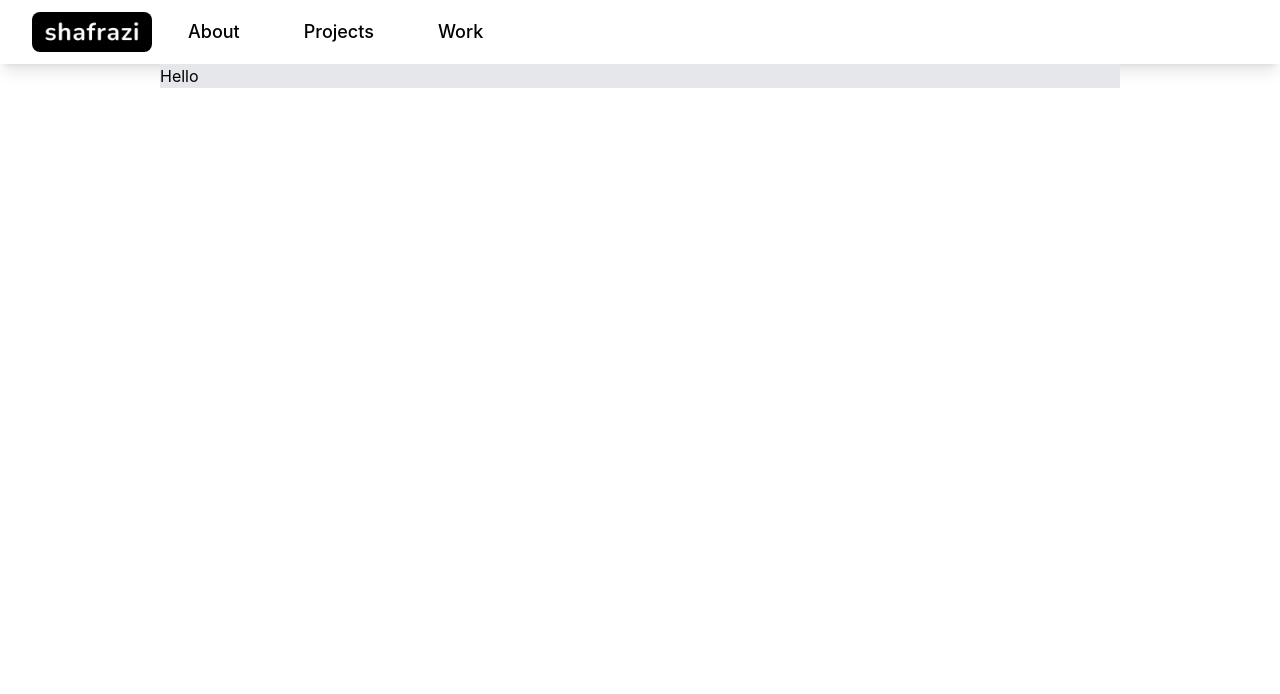
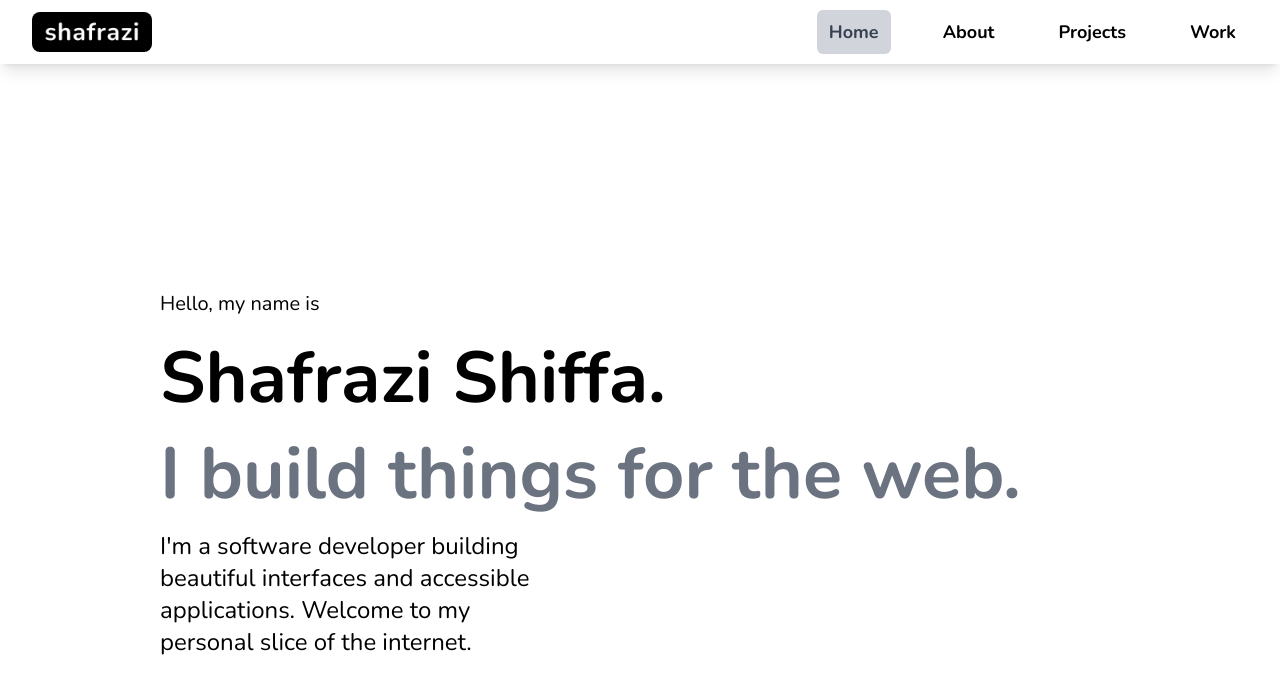
Before and after one commit to shafrazi/portfolio, a Next.js app: page / in a window 1280 px wide. Shown: the top 694 px of the page. Built offline with nearby package versions, Linux system fonts and the light colour scheme.

Commit message:
install nunito font

```diff
--- a/components/container.js
+++ b/components/container.js
@@ -1,7 +1,7 @@
 export default function Container({ children }) {
   return (
     <div className="flex w-full justify-center">
-      <div className="flex w-9/12 bg-gray-200">{children}</div>
+      <div className="flex w-9/12">{children}</div>
     </div>
   );
 }
--- a/components/header.js
+++ b/components/header.js
@@ -3,6 +3,7 @@ import { Disclosure, Menu, Transition } from "@headlessui/react";
 import { MenuIcon, XIcon } from "@heroicons/react/outline";
 
 const navigation = [
+  { name: "Home", href: "/", current: false },
   { name: "About", href: "/about", current: false },
   { name: "Projects", href: "/projects", current: false },
   { name: "Work", href: "/work", current: false },
@@ -28,7 +29,7 @@ export default function NavBar() {
     <Disclosure as="nav" className="bg-white shadow-lg">
       {({ open }) => (
         <>
-          <div className="max-w-7xl mx-auto px-2 sm:px-6 lg:px-8">
+          <div className="max-w-[100rem] mx-auto px-2 sm:px-6 lg:px-8">
             <div className="relative flex items-center justify-between h-16">
               <div className="absolute inset-y-0 left-0 flex items-center sm:hidden">
                 {/* Mobile menu button*/}
@@ -55,6 +56,7 @@ export default function NavBar() {
                     alt="logo"
                   />
                 </div>
+                <div className="flex justify-end md:w-full">
                   <div className="hidden sm:block sm:ml-6 py-1">
                     <div className="flex space-x-10">
                       {pages.map((item) => (
@@ -65,7 +67,7 @@ export default function NavBar() {
                             item.current
                               ? "bg-gray-300 text-gray-700 font-bold"
                               : "text-black hover:bg-gray-700 hover:text-white font-bold",
-                          "px-3 py-2 rounded-md font-medium text-lg"
+                            "px-3 py-2 rounded-md font-bold text-lg"
                           )}
                           aria-current={item.current ? "page" : undefined}
                           onClick={() => {
@@ -84,6 +86,7 @@ export default function NavBar() {
                           {item.name}
                         </a>
                       ))}
+                    </div>
                   </div>
                 </div>
               </div>
--- a/components/hero.js
+++ b/components/hero.js
@@ -3,7 +3,20 @@ import Container from "./container";
 export default function Hero() {
   return (
     <Container>
-      <div className="w-full">Hello</div>
+      <div className="flex flex-col justify-center w-full mt-10 h-[740px]">
+        <p className="text-xl">Hello, my name is</p>
+        <p className="mt-6 text-5xl md:text-7xl font-bold">Shafrazi Shiffa.</p>
+        <p className="mt-6 text-5xl md:text-7xl font-bold text-gray-500">
+          I build things for the web.
+        </p>
+        <div className="w-11/12 lg:w-5/12 mt-5">
+          <p className="text-2xl">
+            I'm a software developer building beautiful interfaces and
+            accessible applications. Welcome to my personal slice of the
+            internet.
+          </p>
+        </div>
+      </div>
     </Container>
   );
 }
--- a/styles/globals.css
+++ b/styles/globals.css
@@ -1,10 +1,12 @@
-@tailwind base; @tailwind components; @tailwind utilities;
+@tailwind base;
+@tailwind components;
+@tailwind utilities;
 html,
 body {
   padding: 0;
   margin: 0;
-  font-family: -apple-system, BlinkMacSystemFont, Segoe UI, Roboto, Oxygen,
-    Ubuntu, Cantarell, Fira Sans, Droid Sans, Helvetica Neue, sans-serif;
+  font-family: Nunito, -apple-system, BlinkMacSystemFont, Segoe UI, Roboto,
+    Oxygen, Ubuntu, Cantarell, Fira Sans, Droid Sans, Helvetica Neue, sans-serif;
 }
 
 a {
@@ -15,3 +17,11 @@ a {
 * {
   box-sizing: border-box;
 }
+
+@font-face {
+  font-family: "Nunito";
+  src: url("/fonts/Nunito-VariableFont_wght.ttf") format("truetype");
+  font-style: normal;
+  font-weight: 200 900;
+  font-display: swap;
+}
```
Also changed, not shown: public/fonts/Nunito-Italic-VariableFont_wght.ttf (added), public/fonts/Nunito-VariableFont_wght.ttf (added). Lines whose indentation alone changed are shown as unchanged.
